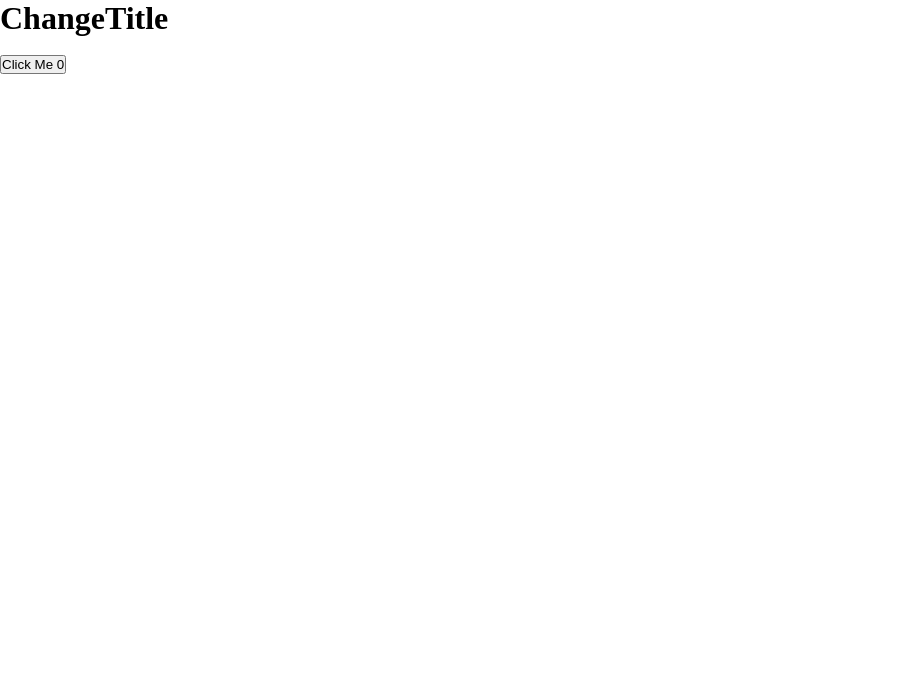
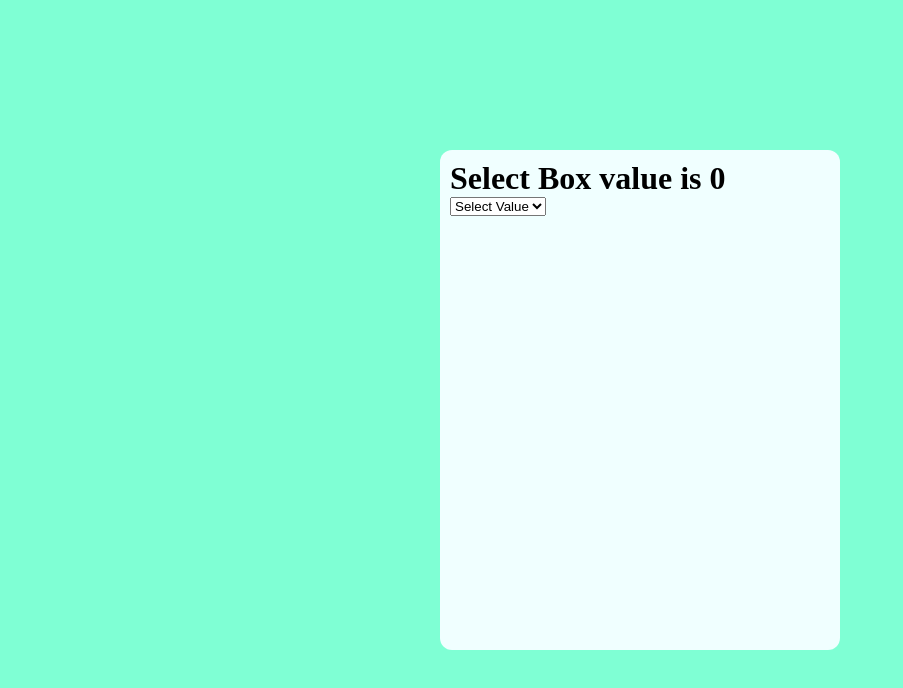
Before and after one commit to NurulIslam17/ReactJs, a React (Create React App) app: page / in a window 1280 px wide. Shown: the top 688 px of the page, without its empty margins (0-903 px from the left). Built offline with nearby package versions, Linux system fonts and the light colour scheme; the HTML template or start-up script is replaced by a standard one.

Commit message:
Select Box Value changing

```diff
--- a/src/App.jsx
+++ b/src/App.jsx
@@ -1,9 +1,9 @@
 import React from "react";
-import ChangeTitle from './components/Hook/ChangeTitle';
+import SelectBox from './components/Hook/SelectBox';
 
 function App() {
   return (
-    <ChangeTitle/>
+    <SelectBox/>
   );
 }
 export default App;
--- /dev/null
+++ b/src/components/Hook/SelectBox.css
@@ -0,0 +1,20 @@
+.main {
+ background-color: aquamarine;
+ width: 100%;
+ height: 100vh;
+ display: flex;
+ flex-direction: row;
+ justify-content: center;
+ align-items: center;
+}
+.res{
+  box-sizing: border-box;
+  width: 400px;
+  height: 500px;
+  background-color: azure;
+  border-radius: 12px;
+  padding: 10px;
+}
+.select> option{
+  height: 20px;
+}
--- /dev/null
+++ b/src/components/Hook/SelectBox.jsx
@@ -0,0 +1,28 @@
+import React from "react";
+import { useState } from "react";
+import "./SelectBox.css";
+
+function SelectBox() {
+  const [num,setNum] = useState(0);
+  return (
+    <>
+      <div className="main">
+        <div className="res">
+          <h1>Select Box value is {num}</h1>
+
+          <select className="select" value={num} onChange={(e)=>{
+            setNum(e.target.value);
+          }}>
+            <option value="1">Select Value</option>
+            <option value="12">12</option>
+            <option value="35">35</option>
+            <option value="4">4</option>
+            <option value="1">1</option>
+          </select>
+        </div>
+      </div>
+    </>
+  );
+}
+
+export default SelectBox;
```
Also changed, not shown: src/components/Hook/ChangeTitle.jsx (+16 -10 lines).
